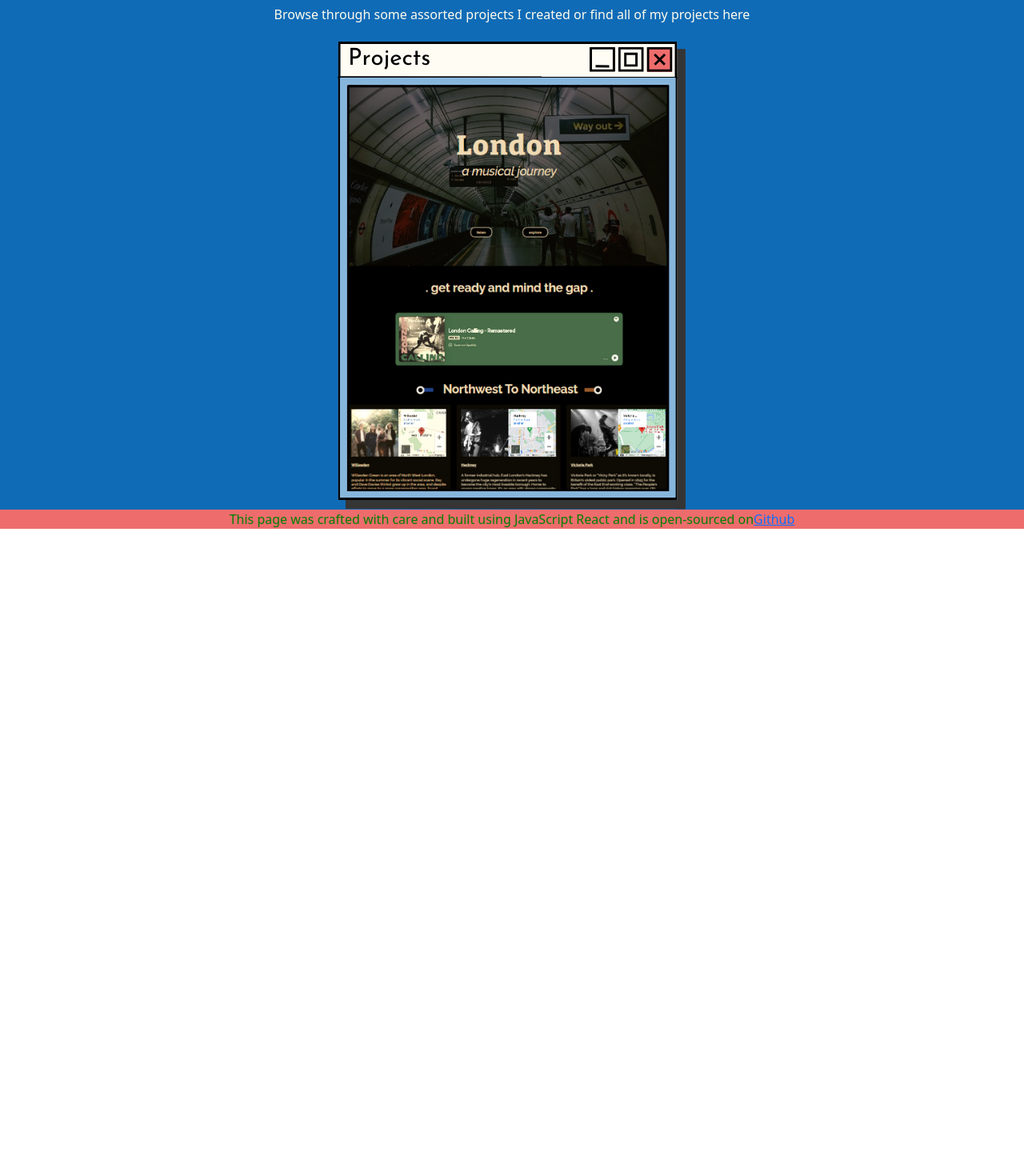
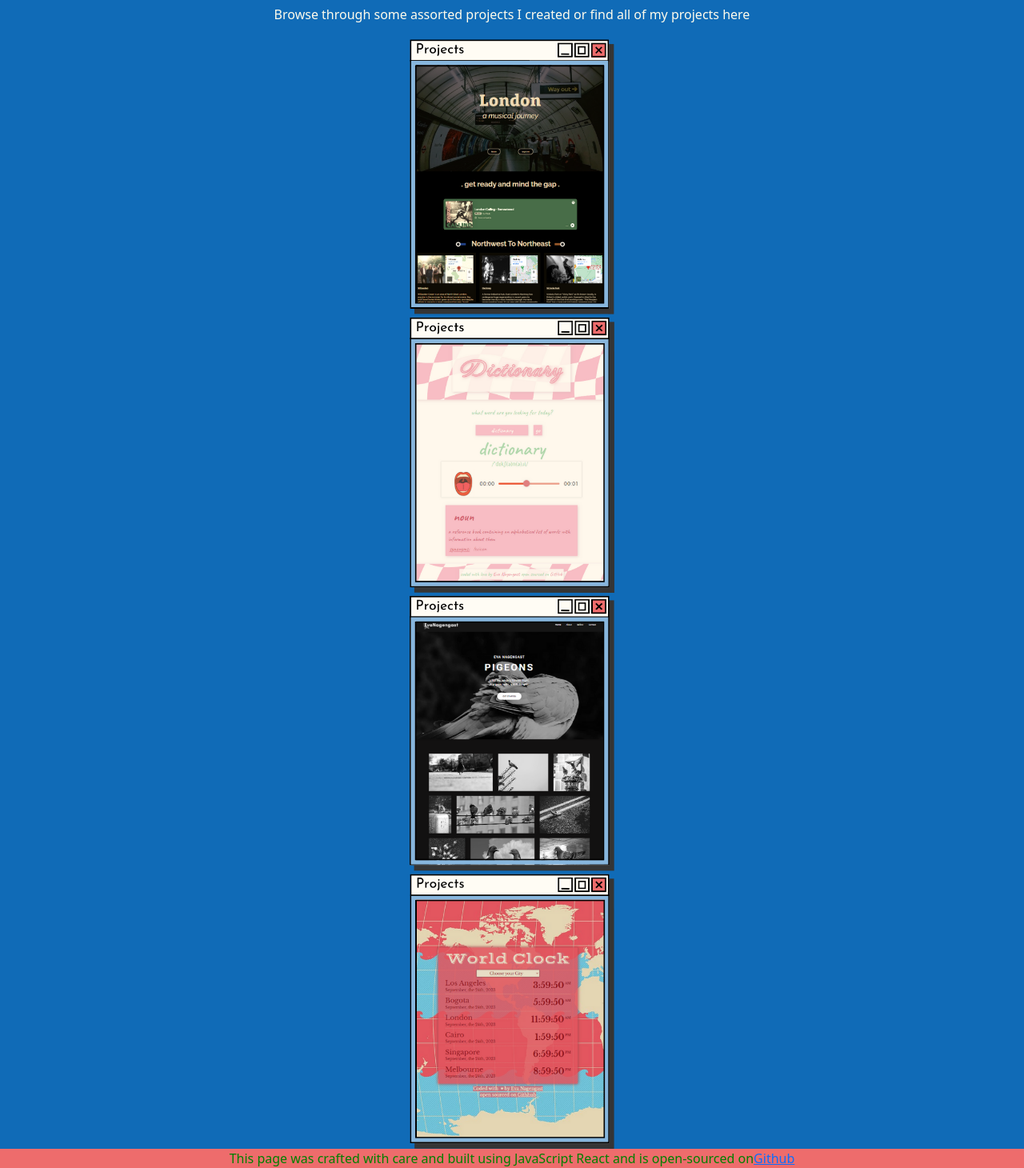
Before and after one commit to EvaNagengast/PersonalPortfolio, a React (Create React App) app: page / in a window 1280 px wide. Shown: the part 1413-2873 px from the top of the page at 80% size. Before the commit the page ends 2074 px from the top, so only its background shows below. Built offline with nearby package versions, Linux system fonts and the light colour scheme; a web font is replaced by a local one.

Commit message:
resolved deploy issues and added images

```diff
--- a/src/pages/Aboutme.css
+++ b/src/pages/Aboutme.css
@@ -19,10 +19,13 @@
   text-align: center;
 }
 .Aboutme .aboutmepage h1 {
-      margin-top: 120px;
+  margin-top: 120px;
   font-size: 120px;
   font-weight: 900;
   font-family: "Montserrat", sans-serif;
   color: var(---basedark);
   letter-spacing: -7px;
 }
+.Aboutme .aboutmepage .aboutMeImage {
+height: 220px;
+}
--- a/src/pages/Aboutme.js
+++ b/src/pages/Aboutme.js
@@ -1,5 +1,6 @@
 import React from "react";
 import Footer from "./Footer";
+import AboutImage from "../media/aboutmeimage.jpg";
 import "./Aboutme.css";
 import { useNavigate } from "react-router-dom";
 
@@ -12,6 +13,7 @@ export default function Aboume() {
           <h1>Hi I'm Eva</h1>
         </div>
         <main>
+          <img src={AboutImage} alt="Eva Nagengast profile" className="aboutMeImage"></img>
           aboutme
           <br /> see my projects{" "}
           <button
@@ -21,7 +23,8 @@ export default function Aboume() {
           >
             hherer
           </button>
-      </main></div>
+        </main>
+      </div>
       <Footer />
     </div>
   );
--- a/src/pages/Home.css
+++ b/src/pages/Home.css
@@ -114,3 +114,6 @@
   background-color: var(---basedark);
   color: var(---base);
 }
+.Home .projectsection img{
+  max-width: 20%;
+}
--- a/src/pages/Home.js
+++ b/src/pages/Home.js
@@ -2,11 +2,14 @@ import React, { useEffect, useRef } from "react";
 import { useNavigate } from "react-router-dom";
 import { motion, useAnimation, useInView } from "framer-motion";
 import Footer from "./Footer";
-
 import Profilepic from "../media/profilepic.png";
 import ProjectOneImg from "../media/projectOne.png";
+import ProjectTwoImg from "../media/projectTwo.png";
+import ProjectThreeImg from "../media/ProjectThree.png";
+import ProjectFourImg from "../media/ProjectFour.png";
 import Codeimage from "../media/codefour.png";
 import "./Home.css";
+
 export default function Homepage() {
   const ref = useRef(null);
   const isInView = useInView(ref);
@@ -80,7 +83,7 @@ export default function Homepage() {
                 </div>
 
                 <div>
-                  <img src={Codeimage} className="codesnippet"></img>
+                  <img src={Codeimage} className="codesnippet" alt="codesnippet"></img>
                 </div>
               </div>
             </div>
@@ -93,12 +96,34 @@ export default function Homepage() {
               Browse through some assorted projects I created or find all of my
               projects here
             </p>
-
             <div className="projectOne">
-              <img src={ProjectOneImg} alt="project example"></img>
+              <img
+                src={ProjectOneImg}
+                alt="project example"
+                className="img-fluid"
+              ></img>
             </div>
-            <div className="projectTwo"></div>
-            <div className="projectThree"></div>
+            <div className="projectTwo">
+              <img
+                src={ProjectTwoImg}
+                alt="project example "
+                className="img-fluid"
+              ></img>
+            </div>
+            <div className="projectThree">
+              <img
+                src={ProjectThreeImg}
+                alt="project example"
+                className="img-fluid"
+              ></img>
+            </div>{" "}
+            <div className="projectFour">
+              <img
+                src={ProjectFourImg}
+                alt="project example"
+                className="img-fluid"
+              ></img>
+            </div>
           </div>
         </main>
       </div>
```
Also changed, not shown: src/media/aboutmeimage.jpg (added), 1 other file (tests, documents, lock files or other folders). Lines whose indentation alone changed are shown as unchanged.
